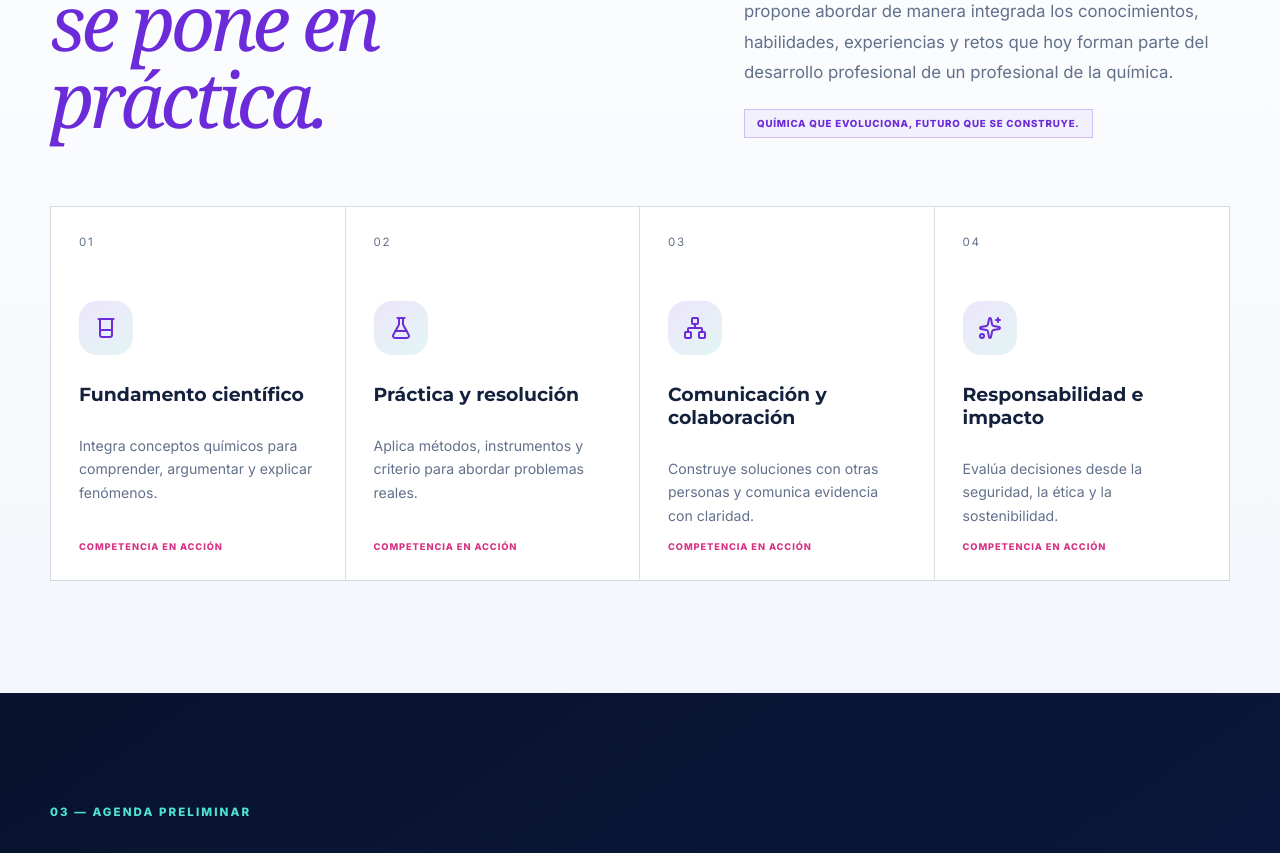
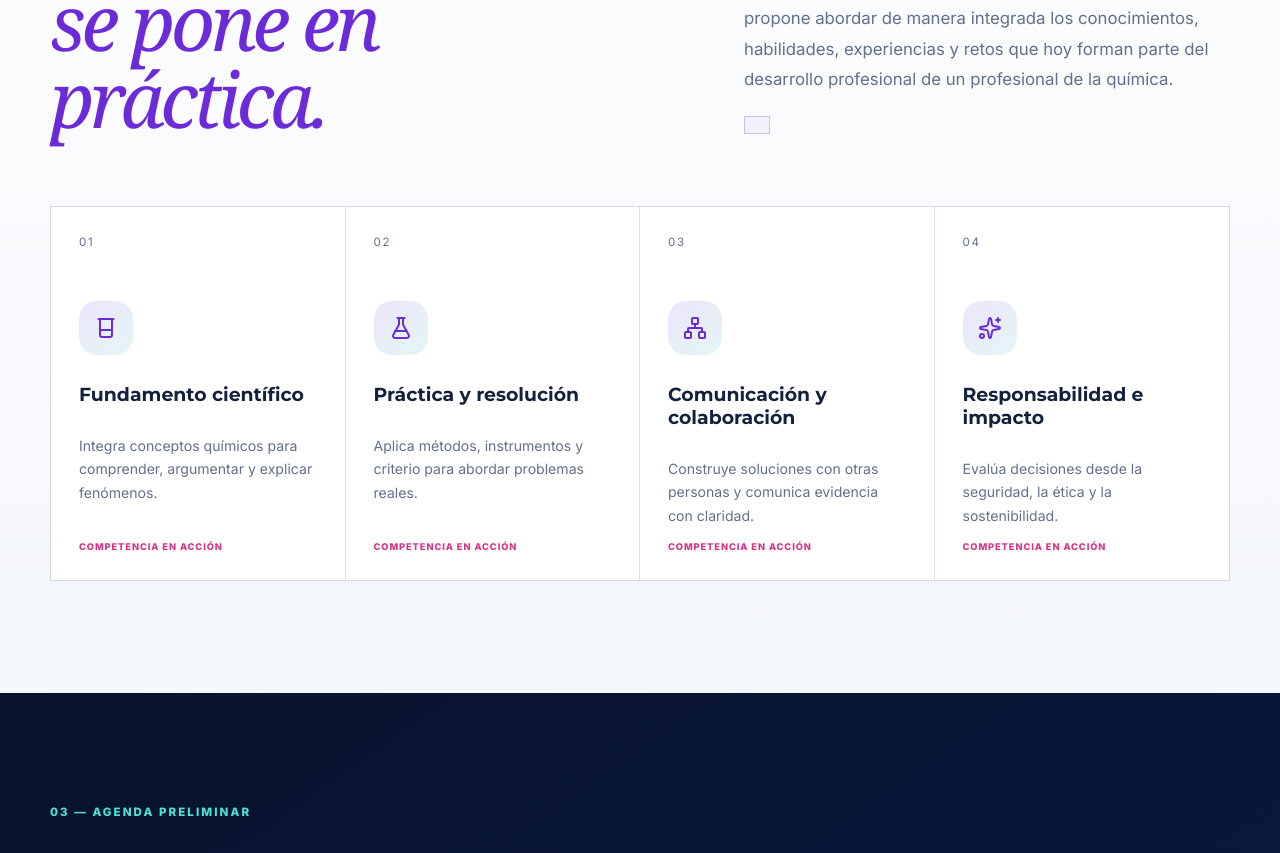
Before and after one commit to LIQU-Portal/xlvi-evento-quimico, a Next.js app: page / in a window 1280 px wide. Shown: the part 1214-2067 px from the top of the page. Built offline with nearby package versions, Linux system fonts and the light colour scheme.

Commit message:
Ajustar contenido y actualización desde Google Sheets

```diff
--- a/app/page.tsx
+++ b/app/page.tsx
@@ -72,7 +72,7 @@ export default async function Home() {
             </div>
             <div>
               <p className="lead">{content.model.intro}</p>
-              <span className="provisional-note">Química que evoluciona, futuro que se construye.</span>
+              <span className="provisional-note"></span>
             </div>
           </div>
           <div className="competency-grid">
--- a/lib/sheets.ts
+++ b/lib/sheets.ts
@@ -56,7 +56,7 @@ export async function getProgramFromSheets(): Promise<ProgramItem[]> {
 
   try {
     const response = await fetch(url, {
-      next: { revalidate: 60 },
+      cache: "no-store",
     });
 
     if (!response.ok) {
```
